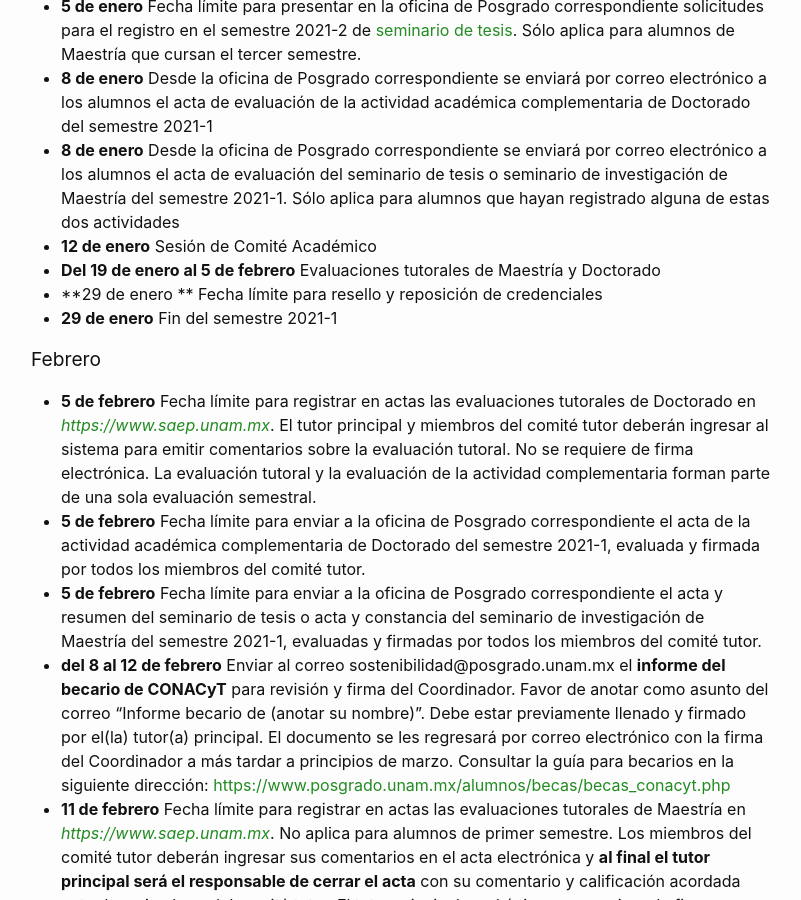
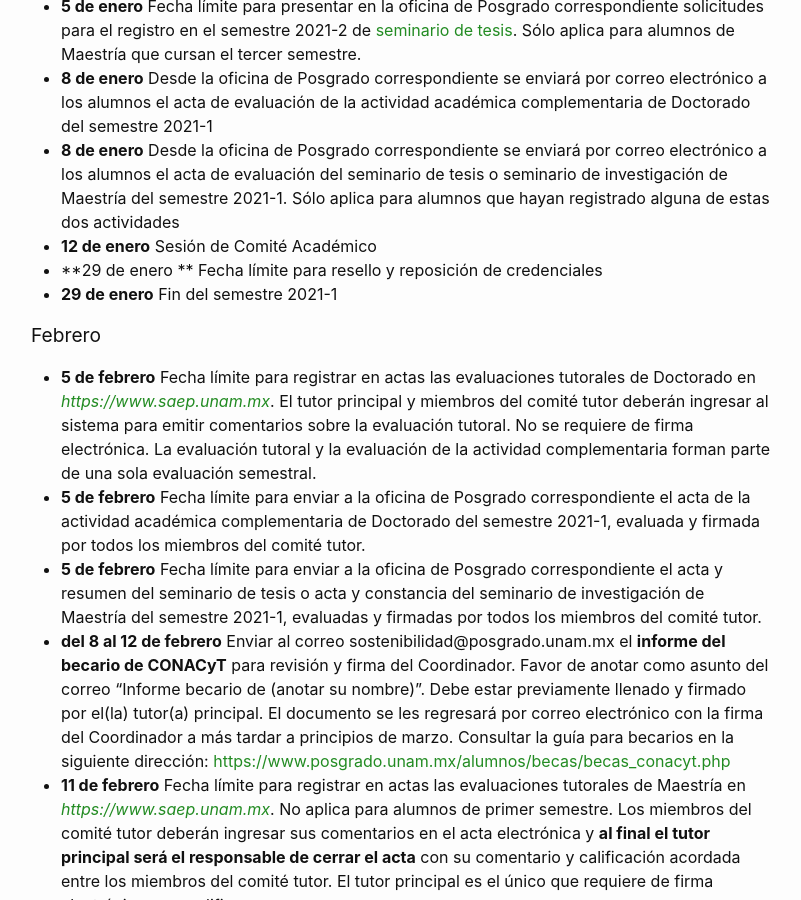
Before and after one commit to pcs-unam/pcs-unam.github.io, a Jekyll site: the page built from posgrado/calendario1.md, in a window 1280 px wide and 900 px high, scrolled down 1665 px. Shown: the whole window, without its empty margins (239-1040 px from the left). Built offline with Jekyll 4.4.1, drawn with Linux system fonts in a browser that asks for light colours.

Commit message:
Se quitó periodo de evaluaciones tutorales

```diff
--- a/posgrado/calendario1.md
+++ b/posgrado/calendario1.md
@@ -52,7 +52,6 @@ Para conocer las fechas de entrega del informe de becarios CONACyT y las fechas
 - **8 de enero** Desde la oficina de Posgrado correspondiente se enviará por correo electrónico a los alumnos el acta de evaluación de la actividad académica complementaria de Doctorado del semestre 2021-1
 - **8 de enero** Desde la oficina de Posgrado correspondiente se enviará por correo electrónico a los alumnos el acta de evaluación del seminario de tesis o seminario de investigación de Maestría del semestre 2021-1. Sólo aplica para alumnos que hayan registrado alguna de estas dos actividades
 - **12 de enero** Sesión de Comité Académico
-- **Del 19 de enero al 5 de febrero** Evaluaciones tutorales de Maestría y Doctorado
 - **29 de enero ** Fecha límite para resello y reposición de credenciales
 - **29 de enero** Fin del semestre 2021-1
 
```
